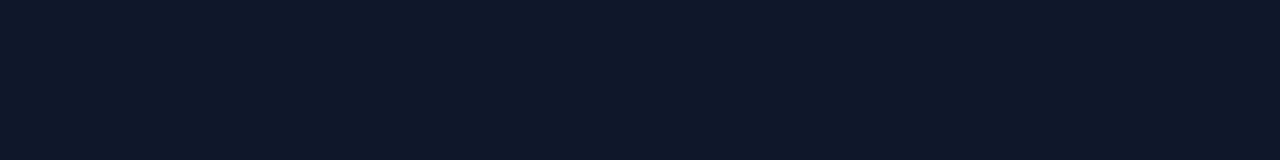
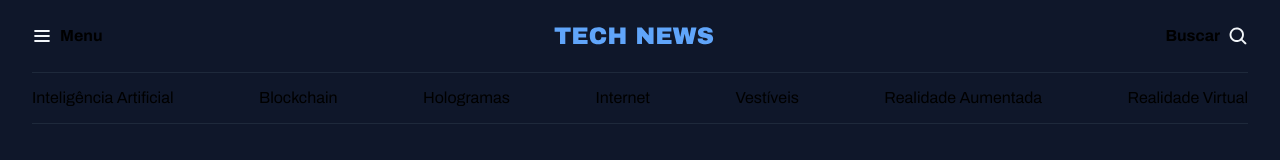
Before and after one commit to StyvenNoronha/projeto-04-fullstack, a plain HTML site: page index.html in a window 1280 px wide. Drawn offline with Linux system fonts and the light colour scheme.

Commit message:
criando o header

```diff
--- a/css/global.css
+++ b/css/global.css
@@ -42,3 +42,16 @@ h2,
 h3 {
   font: inherit;
 }
+
+.grid{
+  display: grid;
+}
+.container{
+  max-width: 1280px;
+  padding-inline: 32px;
+  margin-inline:auto ;
+
+}
+.grid-flow-col{
+  grid-auto-flow:column ;
+}
--- /dev/null
+++ b/css/header.css
@@ -0,0 +1,24 @@
+#primary {
+  padding-block: 20px;
+
+  div {
+    display: flex;
+    align-items: center;
+    gap: 8px;
+  }
+
+  /* nesting css */
+  div:nth-child(2) {
+    margin-inline: auto;
+  }
+  div:nth-child(3) {
+    justify-self: end;
+  }
+}
+
+#secondary {
+  padding-block: 14px;
+  border: solid 1px var(--stroke-color);
+  border-inline: none;
+  justify-content: space-between;
+}
--- a/css/index.css
+++ b/css/index.css
@@ -1 +1,2 @@
 @import url(global.css);
+@import url(header.css);
--- a/index.html
+++ b/index.html
@@ -1,12 +1,35 @@
 <!DOCTYPE html>
 <html lang="pt-br">
-<head>
-    <meta charset="UTF-8">
-    <meta name="viewport" content="width=device-width, initial-scale=1.0">
+  <head>
+    <meta charset="UTF-8" />
+    <meta name="viewport" content="width=device-width, initial-scale=1.0" />
     <title>Projeto_04</title>
-    <link rel="stylesheet" href="css/index.css">
-</head>
-<body>
-
-</body>
+    <link rel="stylesheet" href="css/index.css" />
+  </head>
+  <body>
+    <header class="container">
+      <nav id="primary" class="grid grid-flow-col">
+        <div>
+          <img src="assets/icon/List.svg" alt="icone de menu" />
+          <strong>Menu</strong>
+        </div>
+        <div>
+          <img src="assets/Logo.svg" alt="Logo" />
+        </div>
+        <div>
+          <strong>Buscar</strong>
+          <img src="assets/icon/MagnifyingGlass.svg" alt="icone de lupa" />
+        </div>
+      </nav>
+      <nav id="secondary" class="grid grid-flow-col">
+        <a href="">Inteligência Artificial</a>
+        <a href="">Blockchain</a>
+        <a href="">Hologramas</a>
+        <a href="">Internet</a>
+        <a href="">Vestíveis</a>
+        <a href="">Realidade Aumentada</a>
+        <a href="">Realidade Virtual</a>
+      </nav>
+    </header>
+  </body>
 </html>
```
